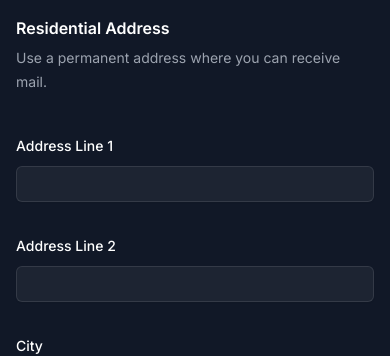
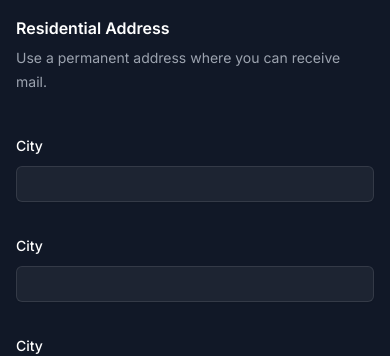
Before and after one commit to lvince95/dashboard, a Next.js app: page /fle/settings in a window 390 px wide. Shown: the part 1060-1416 px from the top of the page. Built offline with nearby package versions, Linux system fonts and the light colour scheme.

Commit message:
misc fixes

```diff
--- a/app/fle/settings/page.tsx
+++ b/app/fle/settings/page.tsx
@@ -200,35 +200,35 @@ export default function SettingsPage() {
 
             <form className="md:col-span-2">
               <div className="grid grid-cols-1 gap-x-6 gap-y-8 sm:max-w-xl sm:grid-cols-6">
-                <div className="sm:col-span-3">
+                <div className="col-span-full">
                   <label
                     htmlFor="address-line-1"
                     className="block text-sm font-medium leading-6 text-white"
                   >
-                    Address Line 1
+                    City
                   </label>
                   <div className="mt-2">
                     <input
+                      id="address-line-1"
+                      name="address-line-1"
                       type="text"
-                      name="address-line-1"
-                      id="address-line-1"
                       className="block w-full rounded-md border-0 bg-white/5 py-1.5 text-white shadow-sm ring-1 ring-inset ring-white/10 focus:ring-2 focus:ring-inset focus:ring-indigo-500 sm:text-sm sm:leading-6"
                     />
                   </div>
                 </div>
 
-                <div className="sm:col-span-3">
+                <div className="col-span-full">
                   <label
-                    htmlFor="address-line-2"
+                    htmlFor="address-line-1"
                     className="block text-sm font-medium leading-6 text-white"
                   >
-                    Address Line 2
+                    City
                   </label>
                   <div className="mt-2">
                     <input
+                      id="address-line-2"
+                      name="address-line-2"
                       type="text"
-                      name="address-line-2"
-                      id="address-line-2"
                       className="block w-full rounded-md border-0 bg-white/5 py-1.5 text-white shadow-sm ring-1 ring-inset ring-white/10 focus:ring-2 focus:ring-inset focus:ring-indigo-500 sm:text-sm sm:leading-6"
                     />
                   </div>
--- a/package.json
+++ b/package.json
@@ -41,7 +41,6 @@
     "eslint-config-prettier": "^8.8.0",
     "eslint-plugin-react": "^7.32.2",
     "eslint-plugin-tailwindcss": "^3.11.0",
-    "prettier": "^2.8.8",
-    "prettier-plugin-tailwindcss": "^0.2.8"
+    "prettier": "^2.8.8"
   }
 }
```
Also changed, not shown: 1 other file (tests, documents, lock files or other folders).
